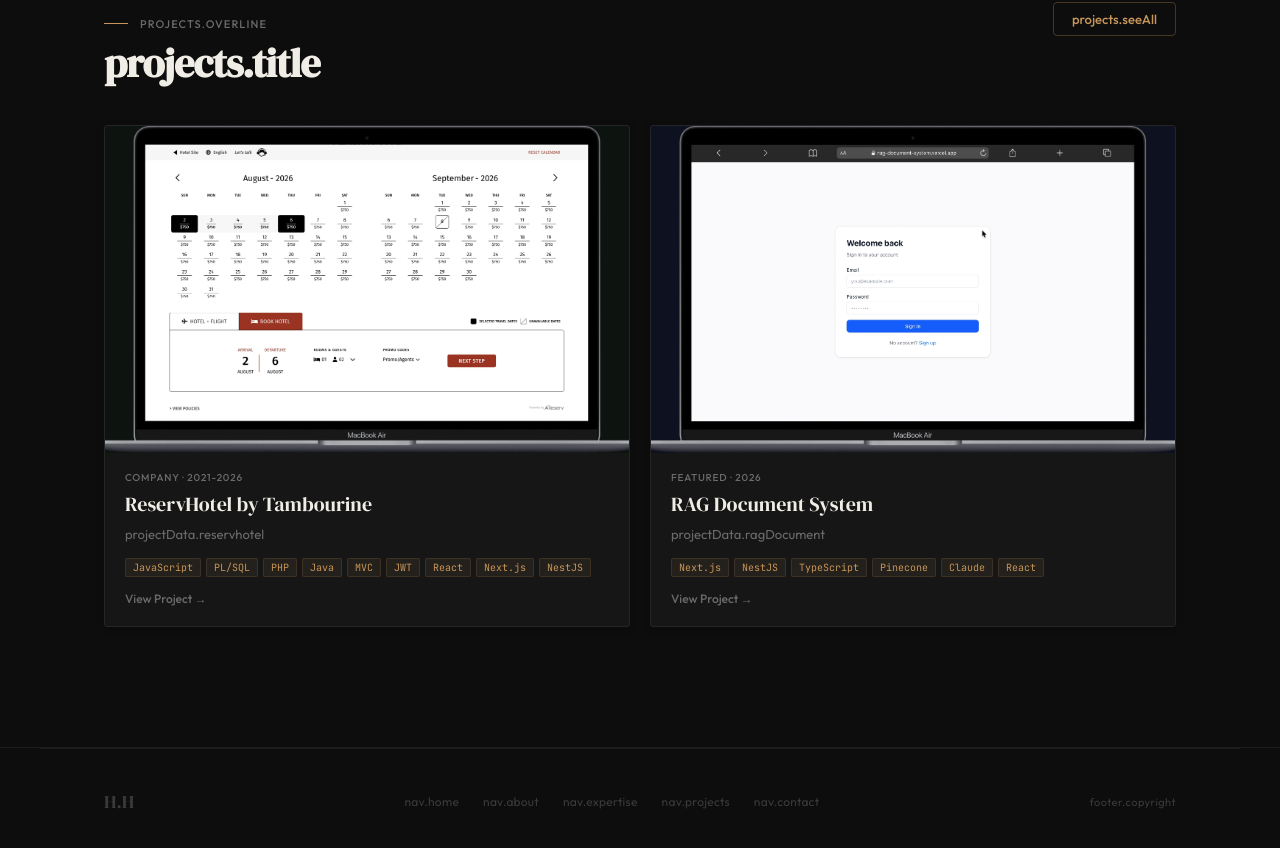
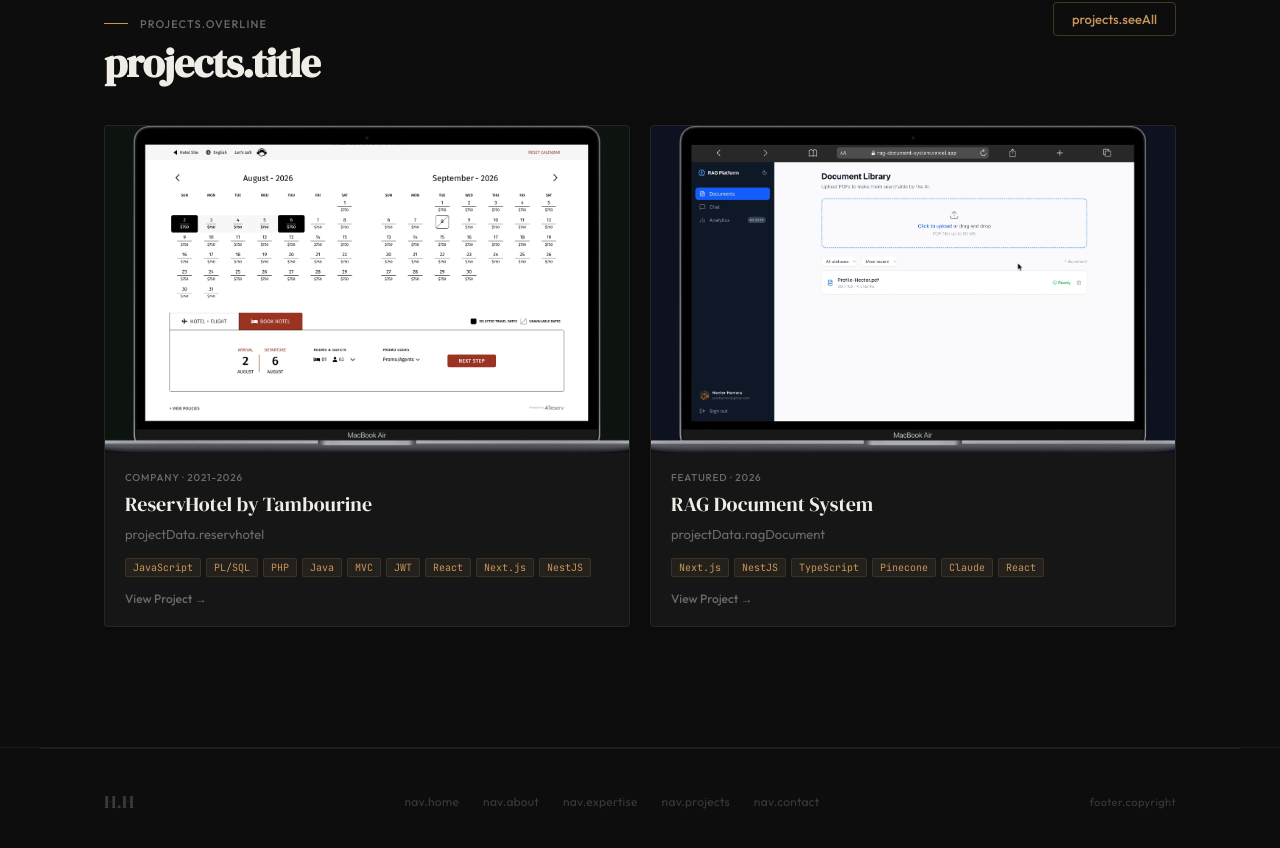
Before and after one commit to hectorsum/portfolio, a React (Vite) app: page / in a window 1280 px wide. Shown: the part 798-1646 px from the top of the page. Built offline with nearby package versions, Linux system fonts and the light colour scheme; the HTML template or start-up script is replaced by a standard one.

Commit message:
update: changed images order

```diff
--- a/src/App.jsx
+++ b/src/App.jsx
@@ -31,9 +31,9 @@ const PROJECTS_BASE = [
     stack: ['Next.js', 'NestJS', 'TypeScript', 'Pinecone', 'Claude', 'React'],
     thumbBg: '#0D1120',
     images: [
-      '/RAG-document/RAG1.webp',
       '/RAG-document/RAG2.webp',
       '/RAG-document/RAG3.webp',
+      '/RAG-document/RAG1.webp',
     ],
   },
   {
```
